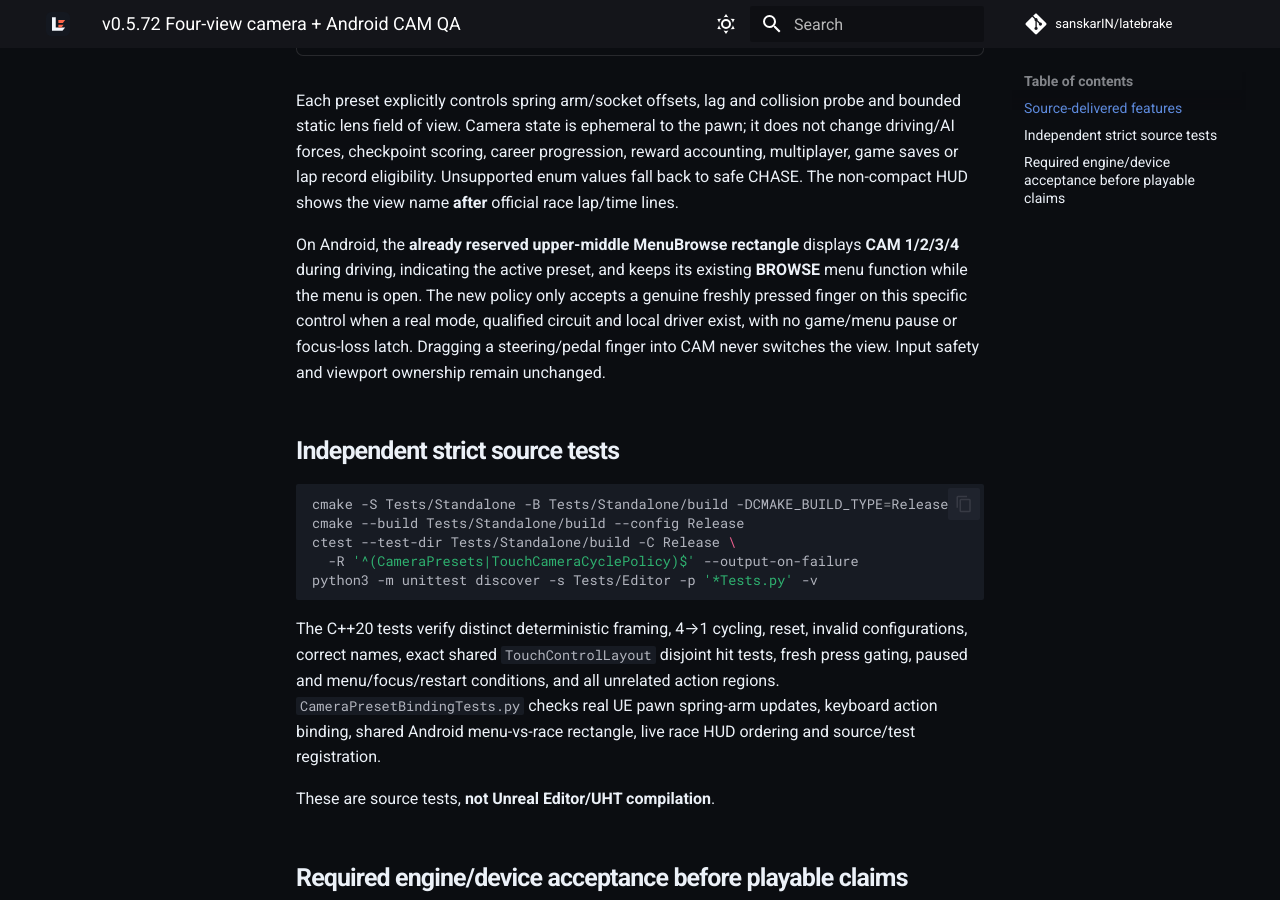
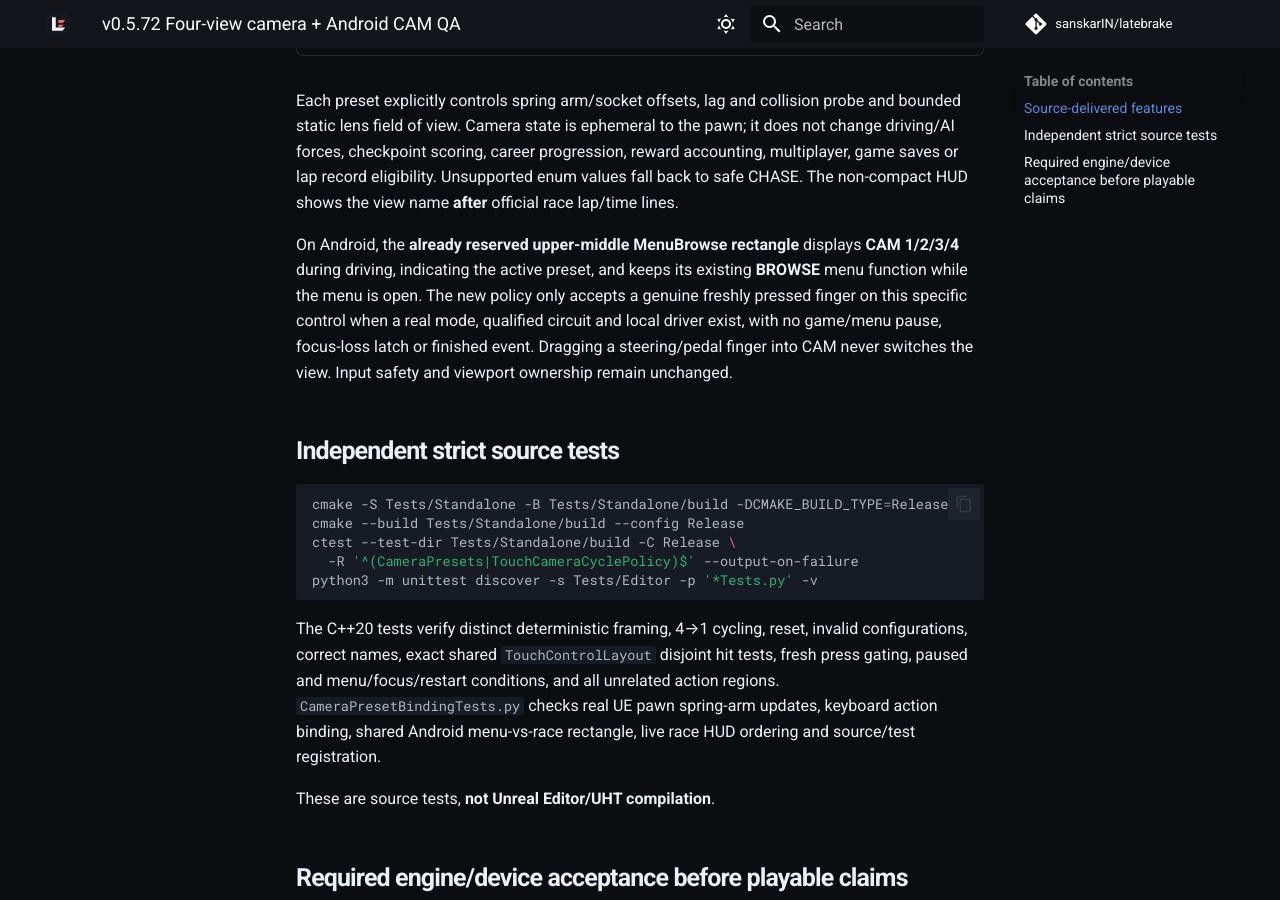
Before and after one commit to sanskarIN/latebrake, an MkDocs documentation site: the page built from docs/CAMERA_PRESETS_QA.md, in a window 1280 px wide and 900 px high, scrolled down 567 px. Built offline with MkDocs 1.6.1 and Material for MkDocs 9.7.7, drawn with Linux system fonts in a browser that asks for light colours; comment, search, counter and statistics services are not loaded.

Commit message:
fix(camera): refuse mobile CAM activation after race finish

```diff
--- a/docs/CAMERA_PRESETS_QA.md
+++ b/docs/CAMERA_PRESETS_QA.md
@@ -23,8 +23,8 @@ On Android, the **already reserved upper-middle MenuBrowse rectangle**
 displays **CAM 1/2/3/4** during driving, indicating the active preset, and keeps its existing **BROWSE** menu
 function while the menu is open. The new policy only accepts a genuine
 freshly pressed finger on this specific control when a real mode,
-qualified circuit and local driver exist, with no game/menu pause or
-focus-loss latch. Dragging a steering/pedal finger into CAM never
+qualified circuit and local driver exist, with no game/menu pause,
+focus-loss latch or finished event. Dragging a steering/pedal finger into CAM never
 switches the view. Input safety and viewport ownership remain unchanged.
 
 ## Independent strict source tests
```
Also changed, not shown: docs/STATUS.md (+1 -1 lines), 4 other files.
